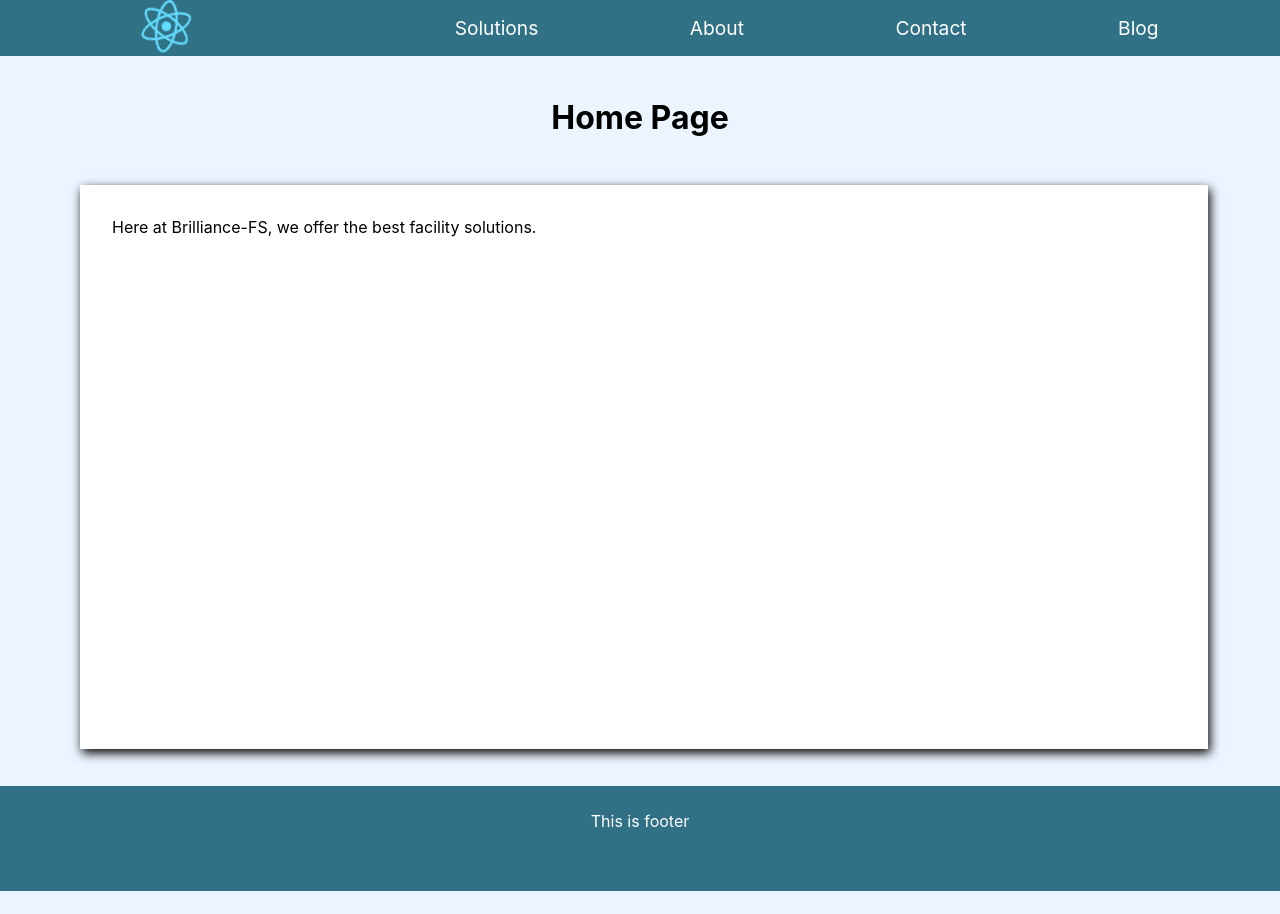
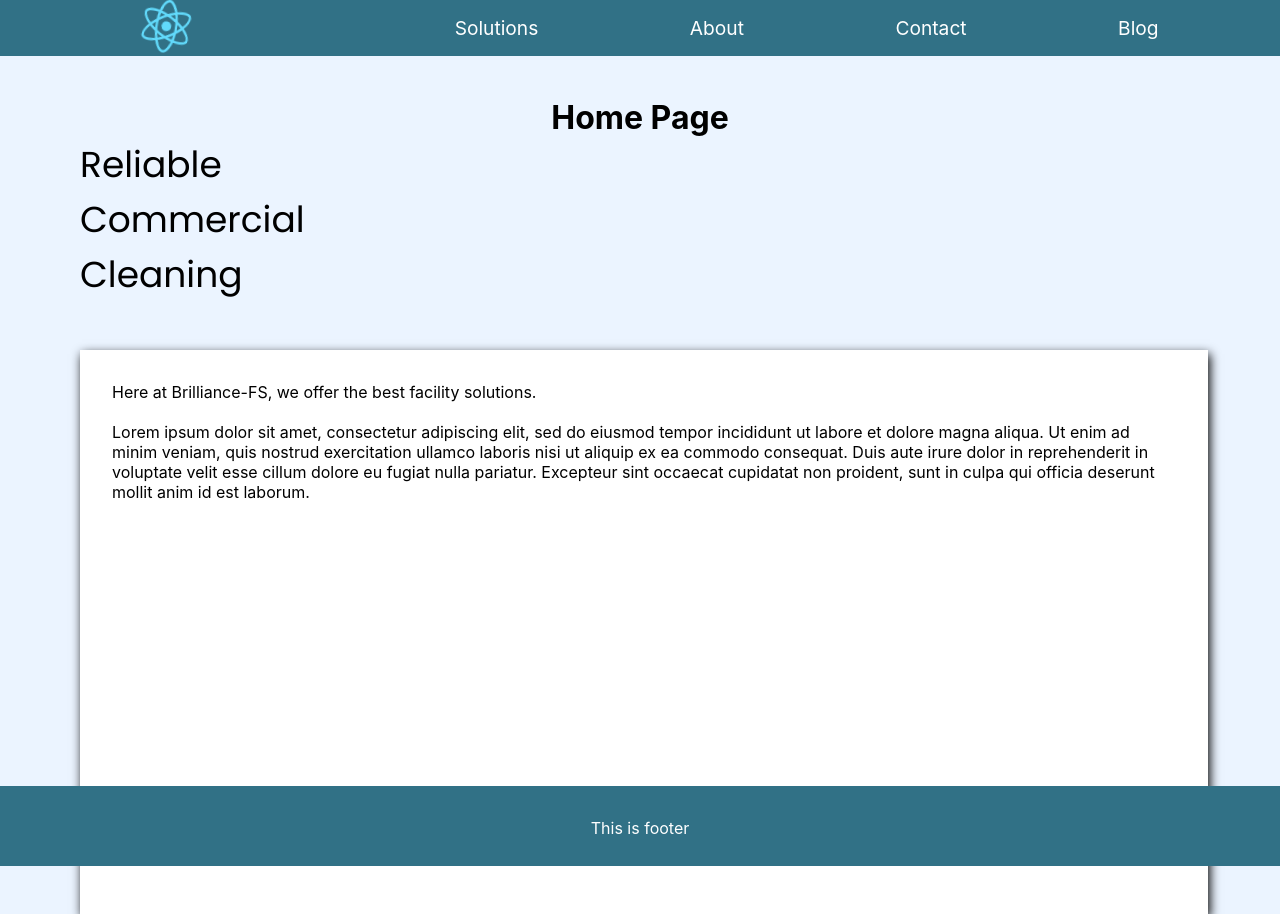
Before and after one commit to esanchez450/brilliance-fs, a React (Create React App) app: page / in a window 1280 px wide. Before the commit the page ends 891 px from the top, so only its background shows below. Built offline with nearby package versions, Linux system fonts and the light colour scheme.

Commit message:
commit changes

```diff
--- a/public/index.html
+++ b/public/index.html
@@ -3,6 +3,7 @@
   <head>
     <meta charset="utf-8" />
     <link rel="icon" href="%PUBLIC_URL%/favicon.ico" />
+    <link href='https://fonts.googleapis.com/css?family=Poppins' rel='stylesheet'>
     <meta name="viewport" content="width=device-width, initial-scale=1" />
     <meta name="theme-color" content="#000000" />
     <meta
--- a/src/App.css
+++ b/src/App.css
@@ -18,5 +18,5 @@ body {
   text-align: center;
   align-content: center;
   text-align: center;
-  padding-bottom: -25rem;
+  padding-bottom: -2rem;
 }
--- a/src/components/Home.js
+++ b/src/components/Home.js
@@ -9,9 +9,24 @@ const Home = () => {
         <h1>Home Page</h1>
       </div>
 
+      <div className='Branding'>
+        Reliable <br></br>
+        Commercial <br></br>
+        Cleaning
+      </div>
+
       <div className='home-container'>
         <p>
             Here at Brilliance-FS, we offer the best facility solutions.
+        </p>
+        <br></br>
+        <p>
+            Lorem ipsum dolor sit amet, consectetur adipiscing elit, sed do eiusmod
+            tempor incididunt ut labore et dolore magna aliqua. Ut enim ad minim veniam,
+            quis nostrud exercitation ullamco laboris nisi ut aliquip ex ea commodo
+            consequat. Duis aute irure dolor in reprehenderit in voluptate velit esse
+            cillum dolore eu fugiat nulla pariatur. Excepteur sint occaecat cupidatat
+            non proident, sunt in culpa qui officia deserunt mollit anim id est laborum.
         </p>
       </div>
 
--- a/src/components/Nav.js
+++ b/src/components/Nav.js
@@ -41,7 +41,7 @@ const Nav = () => {
                 //      * on conditional rendering
                 //      */
                 //     }
-                //     <MobileMenu />
+                    // <MobileMenu />
                 // </Link>
                 }
             </ul>
--- a/src/css/footer.css
+++ b/src/css/footer.css
@@ -4,13 +4,13 @@
     /* position: absolute; */
     bottom:0;   /* Always make footer in bottom at any screen */
     /* width:95%; */
-    height: 5rem;   /* Height of the footer */
+    height: 3rem;
+    /* Height of the footer */
     float: initial;
     /* box-shadow: 2,3,4,5 white; */
-    /* text-align: center; */
-    padding-top: 25px;
+    text-align: center;
+    padding-top: 2rem;
     /* margin-left: 24em; */
     /* margin-right: 24em; */
-
     margin: 0 auto;
 }
--- a/src/css/home.css
+++ b/src/css/home.css
@@ -15,6 +15,12 @@
     text-align: center;
 }
 
+.Branding {
+    font-family: 'Poppins';
+    font-size: 36px;
+    text-align: left;
+}
+
 .home-container {
     background-color: white;
     box-shadow: 2px 4px 10px black;
--- a/src/css/nav.css
+++ b/src/css/nav.css
@@ -64,8 +64,19 @@
 } */
 
 .linkStyle:hover {
-    color: rgba(255, 255, 255, 0.664);
-    text-decoration: underline;
+    /* color: rgba(255, 255, 255, 0.664); */
+    background-color: rgba(97, 215, 255, 0.350);
+    /* text-decoration: underline; */
+    border-radius: 5px;
+    border:none;
+    /* position: static; */
+    margin: -1% -5%;
+    padding: 1%  5%;
+    /* z-index: 1; */
+    /* box-shadow: 2px 4px 5px #c3c7ff, 4px 6px 10px #000000;  */
+    /* box-shadow: 2px 4px 5px #000000;
+    box-shadow: 2px 4px #000000;
+    box-shadow: 2px #000000;      */
 }
 
 .linkStyle:active {
```
Also changed, not shown: public/images/cleaning_pic.jpeg (added).
